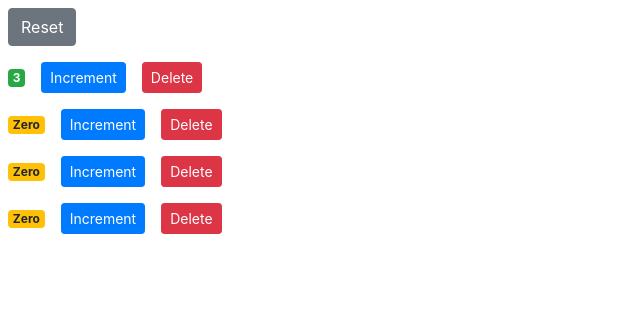
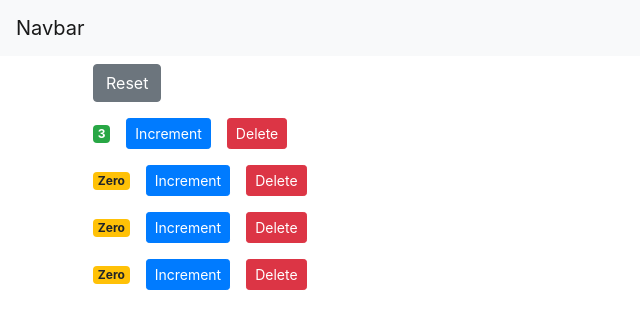
Before and after one commit to naseebbajracharya/react-tryout-counter, a React (Create React App) app: page / in a window 1280 px wide. Shown: the top 328 px of the page, without its empty margins (0-640 px from the left). Built offline with nearby package versions, Linux system fonts and the light colour scheme.

Commit message:
navbar setup

```diff
--- a/src/App.js
+++ b/src/App.js
@@ -1,25 +1,20 @@
-import logo from './logo.svg';
+import React, { Component } from 'react';
+import NavBar from './components/navbar';
+import Counters from './components/counters';
 import './App.css';
 
-function App() {
-  return (
-    <div className="App">
-      <header className="App-header">
-        <img src={logo} className="App-logo" alt="logo" />
-        <p>
-          Edit <code>src/App.js</code> and save to reload.
-        </p>
-        <a
-          className="App-link"
-          href="https://reactjs.org"
-          target="_blank"
-          rel="noopener noreferrer"
-        >
-          Learn React
-        </a>
-      </header>
-    </div>
-  );
+
+class App extends Component {
+  render() {
+    return (
+      <React.Fragment>
+        <NavBar />
+      <main className="container">
+        <Counters />
+      </main>
+        </React.Fragment>
+     );
+  }
 }
 
 export default App;
--- /dev/null
+++ b/src/components/navbar.jsx
@@ -0,0 +1,12 @@
+import React, { Component } from 'react';
+
+class NavBar extends Component {
+
+    render() {
+        return ( <nav className="navbar navbar-light bg-light">
+        <a className="navbar-brand" href="#">Navbar</a>
+      </nav> );
+    }
+}
+
+export default NavBar;
--- a/src/index.js
+++ b/src/index.js
@@ -1,14 +1,13 @@
 import React from 'react';
 import ReactDOM from 'react-dom';
 import './index.css';
-//import App from './App';
+import App from './App';
 import reportWebVitals from './reportWebVitals';
 import 'bootstrap/dist/css/bootstrap.css';
-import Counters from './components/counters';
 
 ReactDOM.render(
   <React.StrictMode>
-    <Counters />
+    <App />
   </React.StrictMode>,
   document.getElementById('root')
 );
```
Also changed, not shown: 1 other file (tests, documents, lock files or other folders).
